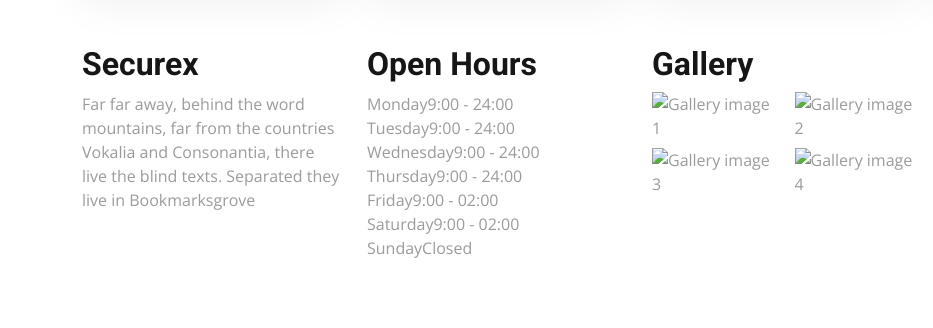
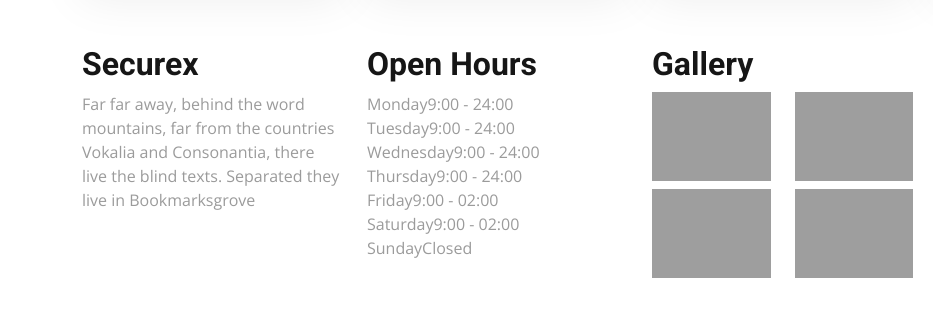
Before and after one commit to sumirthan09/Security, a plain HTML site: page about.html in a window 1280 px wide. Shown: the part 2090-2418 px from the top of the page, 0-933 px from the left. Drawn offline with nearby package versions, Linux system fonts and the light colour scheme; files that its build step writes are made by us from their sources; the site is published under a folder, as on GitHub Pages, so addresses that start at the root find nothing.

Commit message:
fix image issue

```diff
--- a/about.html
+++ b/about.html
@@ -340,16 +340,16 @@
     <h2 class="ftco-heading-2">Gallery</h2>
     <div class="row no-gutters">
       <div class="col-6 mb-2 pr-1">
-        <img src="/img/r2.jpg" class="img-fluid" alt="Gallery image 1">
+        <img src="./img/r2.jpg" class="img-fluid" alt="Gallery image 1">
       </div>
       <div class="col-6 mb-2 pl-1">
-        <img src="/img/r1.jpg" class="img-fluid" alt="Gallery image 2">
+        <img src="./img/r1.jpg" class="img-fluid" alt="Gallery image 2">
       </div>
       <div class="col-6 pr-1">
-        <img src="/img/r4.jpg" class="img-fluid" alt="Gallery image 3">
+        <img src="./img/r4.jpg" class="img-fluid" alt="Gallery image 3">
       </div>
       <div class="col-6 pl-1">
-        <img src="/img/r3.jpg" class="img-fluid" alt="Gallery image 4">
+        <img src="./img/r3.jpg" class="img-fluid" alt="Gallery image 4">
       </div>
     </div>
   </div>
```
Also changed, not shown: contact.html (+4 -4 lines), service.html (+4 -4 lines).
